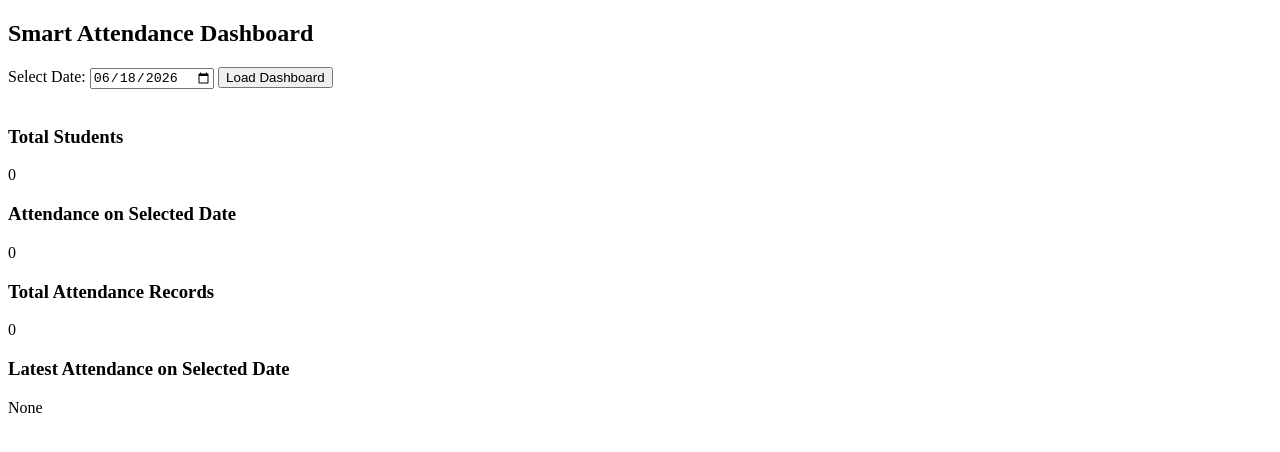
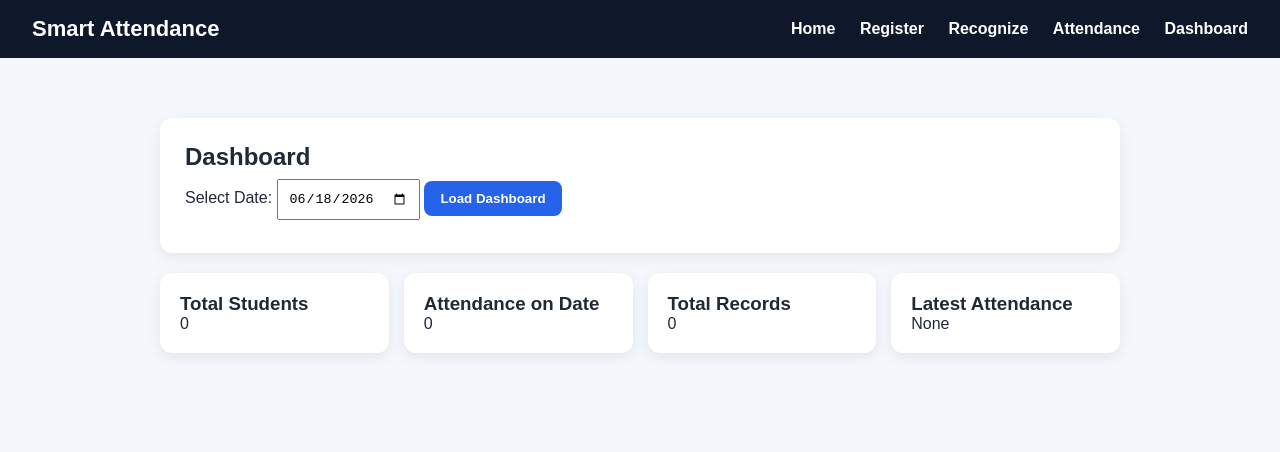
Before and after one commit to AbhashM/Smart-Attendance, a plain HTML site: page frontend/dashboard.html in a window 1280 px wide. Drawn offline with Linux system fonts and the light colour scheme; no server answers.

Commit message:
Redesigned frontend with navigation and shared styling

```diff
--- a/frontend/dashboard.html
+++ b/frontend/dashboard.html
@@ -3,35 +3,51 @@
 <head>
     <meta charset="UTF-8">
     <title>Smart Attendance Dashboard</title>
+    <link rel="stylesheet" href="styles.css">
 </head>
 <body>
-    <h2>Smart Attendance Dashboard</h2>
+
+<div class="navbar">
+    <h1>Smart Attendance</h1>
+    <div class="nav-links">
+        <a href="index.html">Home</a>
+        <a href="register.html">Register</a>
+        <a href="recognize.html">Recognize</a>
+        <a href="attendance.html">Attendance</a>
+        <a href="dashboard.html">Dashboard</a>
+    </div>
+</div>
+
+<div class="container">
+    <div class="card">
+        <h2>Dashboard</h2>
 
         <label>Select Date:</label>
         <input type="date" id="dashboardDate">
+        <button onclick="loadDashboard()">Load Dashboard</button>
+    </div>
 
-    <button onclick="loadDashboard()">Load Dashboard</button>
-
-    <br><br>
-
-    <div>
+    <div class="stat-grid">
+        <div class="stat-card">
             <h3>Total Students</h3>
             <p id="totalStudents">0</p>
         </div>
 
-    <div>
-        <h3>Attendance on Selected Date</h3>
+        <div class="stat-card">
+            <h3>Attendance on Date</h3>
             <p id="selectedDateAttendance">0</p>
         </div>
 
-    <div>
-        <h3>Total Attendance Records</h3>
+        <div class="stat-card">
+            <h3>Total Records</h3>
             <p id="totalRecords">0</p>
         </div>
 
-    <div>
-        <h3>Latest Attendance on Selected Date</h3>
+        <div class="stat-card">
+            <h3>Latest Attendance</h3>
             <p id="latestAttendance">None</p>
+        </div>
+    </div>
 </div>
 
 <script>
@@ -53,11 +69,6 @@
             const response = await fetch(url);
             const data = await response.json();
 
-                if (!data.success) {
-                    alert("Failed to load dashboard stats");
-                    return;
-                }
-
             document.getElementById("totalStudents").innerText = data.total_students;
             document.getElementById("selectedDateAttendance").innerText = data.selected_date_attendance;
             document.getElementById("totalRecords").innerText = data.total_attendance_records;
@@ -73,7 +84,6 @@
             }
 
         } catch (error) {
-                console.log(error);
             alert("Request failed");
         }
     }
@@ -83,5 +93,6 @@
         loadDashboard();
     };
 </script>
+
 </body>
 </html>
--- /dev/null
+++ b/frontend/styles.css
@@ -0,0 +1,97 @@
+* {
+    margin: 0;
+    padding: 0;
+    box-sizing: border-box;
+}
+
+body {
+    font-family: Arial, sans-serif;
+    background: #f4f7fb;
+    color: #1f2937;
+}
+
+.navbar {
+    background: #0f172a;
+    color: white;
+    padding: 16px 32px;
+    display: flex;
+    justify-content: space-between;
+    align-items: center;
+}
+
+.navbar h1 {
+    font-size: 22px;
+}
+
+.nav-links a {
+    color: white;
+    text-decoration: none;
+    margin-left: 20px;
+    font-weight: bold;
+}
+
+.nav-links a:hover {
+    color: #38bdf8;
+}
+
+.container {
+    max-width: 1000px;
+    margin: 40px auto;
+    padding: 20px;
+}
+
+.card {
+    background: white;
+    padding: 25px;
+    border-radius: 12px;
+    box-shadow: 0 4px 14px rgba(0,0,0,0.08);
+    margin-bottom: 20px;
+}
+
+button {
+    background: #2563eb;
+    color: white;
+    border: none;
+    padding: 10px 16px;
+    border-radius: 8px;
+    cursor: pointer;
+    font-weight: bold;
+}
+
+button:hover {
+    background: #1d4ed8;
+}
+
+input {
+    padding: 10px;
+    margin: 8px 0;
+}
+
+table {
+    width: 100%;
+    border-collapse: collapse;
+    background: white;
+}
+
+th {
+    background: #0f172a;
+    color: white;
+}
+
+th, td {
+    padding: 12px;
+    border: 1px solid #ddd;
+}
+
+.stat-grid {
+    display: grid;
+    grid-template-columns: repeat(4, 1fr);
+    gap: 15px;
+}
+
+.stat-card {
+    background: white;
+    padding: 20px;
+    border-radius: 12px;
+    box-shadow: 0 4px 14px rgba(0,0,0,0.08);
+}
```
Also changed, not shown: frontend/attendance.html (+21 -12 lines), frontend/index.html (+31 -45 lines), frontend/recognize.html (+24 -23 lines), frontend/register.html (+26 -8 lines). Lines whose indentation alone changed are shown as unchanged.
